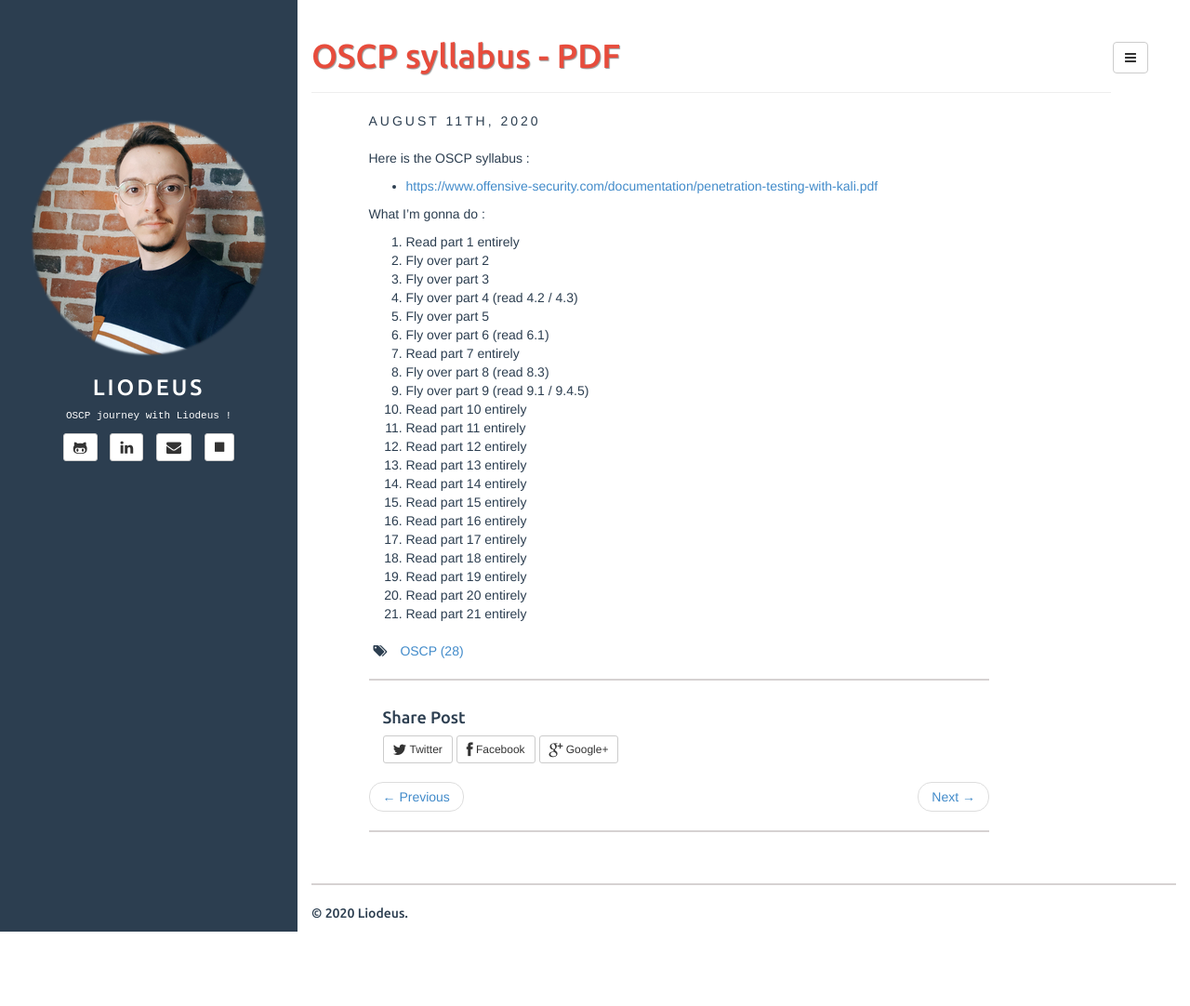
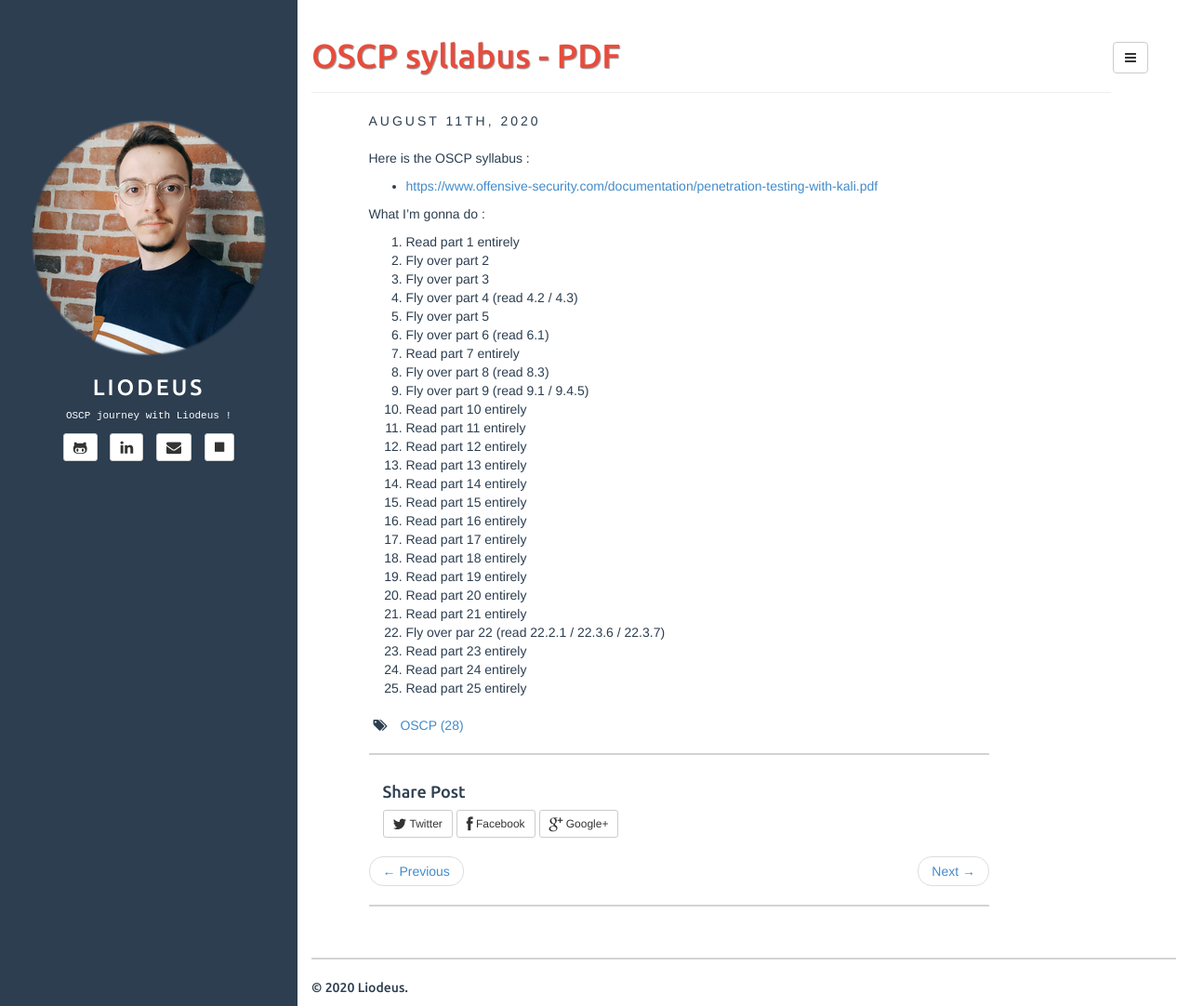
Before and after one commit to Liodeus/liodeus.github.io, a Jekyll site: the page built from _posts/2020-08-11-OSCP-syllabus.md, in a window 1280 px wide and 1082 px high. Shown: the whole window at 93% size. Built offline with Jekyll 4.4.1, drawn with Linux system fonts in a browser that asks for light colours.

Commit message:
Add files via upload

```diff
--- a/_posts/2020-08-11-OSCP-syllabus.md
+++ b/_posts/2020-08-11-OSCP-syllabus.md
@@ -32,3 +32,7 @@ What I'm gonna do :
 19. Read part 19 entirely
 20. Read part 20 entirely
 21. Read part 21 entirely
+22. Fly over par 22 (read 22.2.1 / 22.3.6 / 22.3.7)
+23. Read part 23 entirely
+24. Read part 24 entirely
+25. Read part 25 entirely
```
